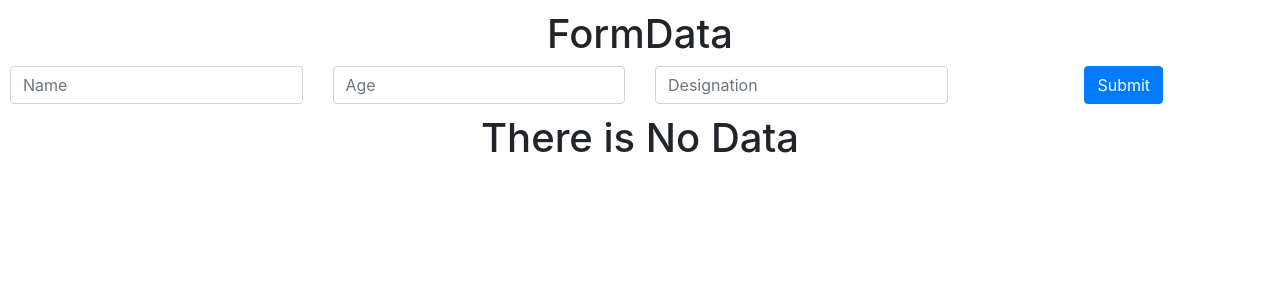
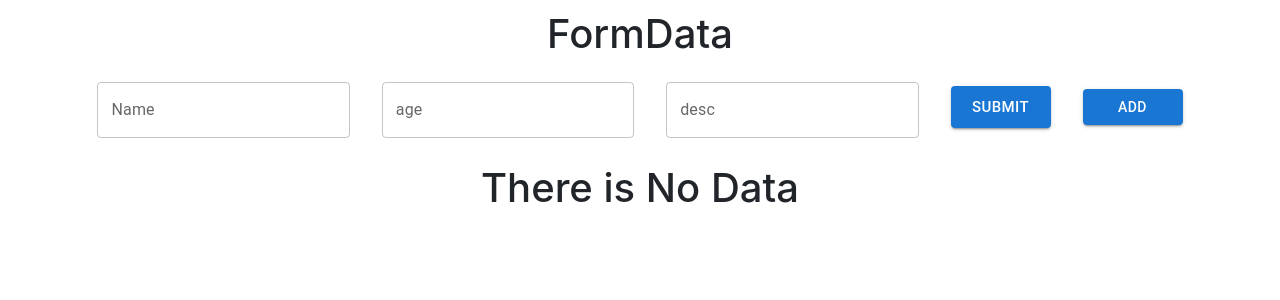
Before and after one commit to AbdullahNiaz39/Use-Of-Hooks, a React (Create React App) app: page / in a window 1280 px wide. Shown: the top 300 px of the page. Built offline with nearby package versions, Linux system fonts and the light colour scheme.

Commit message:
generic Form and table

```diff
--- a/package.json
+++ b/package.json
@@ -3,6 +3,9 @@
   "version": "0.1.0",
   "private": true,
   "dependencies": {
+    "@emotion/react": "^11.10.5",
+    "@emotion/styled": "^11.10.5",
+    "@mui/material": "^5.10.17",
     "@testing-library/jest-dom": "^5.16.5",
     "@testing-library/react": "^13.4.0",
     "@testing-library/user-event": "^13.5.0",
--- a/src/component/TableData.js
+++ b/src/component/TableData.js
@@ -23,9 +23,9 @@ const TableData = ({ onData }) => {
         </thead>
         <tbody>
 {onData.map((data, index) => (
-            <tr>
+            <tr key={index}>
               {columns.coloumed.map((column) => {
-                return <td>{data[column.id]}</td>;
+                return <td>{data[column.name]}</td>;
               })}
               {/* <th scope="row">{++index}</th>
               <td>{data.name}</td>
--- a/src/component/form.js
+++ b/src/component/form.js
@@ -1,11 +1,38 @@
 import React, { useState } from "react";
 import TableData from "./TableData";
-import table from "./table.json"
+import table from "./table.json";
+import { Button, TextField } from "@mui/material";
+import { Box, margin } from "@mui/system";
+import columns from "./table.json";
 const Form = () => {
+   //useHooks using isVisible
+   const [isFieldVisible, setisFieldVisible] = useState(false);
+
+  //useHooks using generic
+
+  const [formJson, setFormJson] = useState(
+    columns.coloumed
+    // {
+    //   id: 1,
+    //   name: "name",
+    //   type: "text",
+    // },
+    // {
+    //   id: 2,
+    //   name: "age",
+    //   type: "number",
+    // },
+    // {
+    //   id: "desc",
+    //   name: "desc",
+    //   type: "text",
+    // },
+  );
 
   ///useHooks passing in object
-  const [data, setData] = useState({name:"",age:"",desc:""});
+  const [data, setData] = useState({ name: "", age: "", desc: "" });
   const [storeData, setStoreData] = useState([]);
+  const [fieldAdd, setfieldAdd] = useState([{name:""}]);
 
   //handleChange
   const handleChange = (e) => {
@@ -18,19 +45,32 @@ const Form = () => {
   ///HandleSubmit
   const handleSubmit = (e) => {
     e.preventDefault();
+    // if (data.name === "" || data.age == "" || data.desc === "") {
+    //  return null;
+    // } else {
+      setStoreData((storeData) => [...storeData, data]);
+    // }
   };
 
-  //DataSubmit to store Data
-  const dataSubmit = (e) => {
-    if(data.name ===""|| data.age=="" || data.desc==="" )
-    {
-      return null;
-    }
-    else{
-    setStoreData((storeData) => [...storeData, data]);}
 
-  };
+  //for Generic function  to store Data
+  const AddField=()=>{
+    setisFieldVisible(true);
+  }
+///
+const valueChange = (e) => {
+  setfieldAdd(()=>({
+    name:e.target.value
+  }));
+};
 
+const submitField=(e)=>{
+  e.preventDefault();
+ formJson.push(fieldAdd);
+console.log(formJson);
+
+  setisFieldVisible(false);
+}
 
   ///Return Data
   return (
@@ -38,7 +78,31 @@ const Form = () => {
       <div>
         <h1>FormData</h1>
       </div>
-      <form onSubmit={handleSubmit}>
+      <Box
+      component="form"
+      sx={{
+        '& > :not(style)': { m: 2, width: '25ch' },
+      }}
+      onSubmit={handleSubmit}
+      noValidate
+      autoComplete="off"
+    >
+      {formJson.map((txt) => {
+       return( <TextField name={txt.name}
+        type ="text"
+        label={txt.name}
+        onChange={handleChange}
+         value={data[txt.name] || ""}
+        />);
+      })}
+      <Button variant="contained" size="large" type="submit" style={{maxWidth:"100px", marginTop:"20px"}} >
+        submit
+      </Button>
+      <Button variant="contained" onClick={AddField}  style={{maxWidth:"100px", marginTop:"20px"}} >
+        Add
+      </Button>
+      </Box>
+      {/* <form onSubmit={handleSubmit}>
         <div className="row">
           <div className="col">
             <input
@@ -74,14 +138,27 @@ const Form = () => {
             ></input>
           </div>
           <div class="col">
-            <button type="submit" onClick={dataSubmit} class="btn btn-primary">
+            <button type="submit" onClick={dataSubmit} class="btn btn-success">
               Submit
+            </button>
+            <button type="submit" onClick={AddField} class="btn btn-primary">
+            Add Filed
             </button>
           </div>
         </div>
         <div class="row"></div>
-      </form>
+      </form> */}
       <div style={{ marginTop: "10px" }}>
+        <div>
+          {isFieldVisible &&
+          <>
+          <input type="text"  name="descriptions" onChange={valueChange}></input>
+          <Button variant="contained" onClick={submitField} size="large"  style={{maxWidth:"100px", marginTop:"20px"}} >
+        Add
+      </Button>
+          </>
+          }
+        </div>
         <TableData onData={storeData} />
       </div>
     </div>
--- a/src/component/table.json
+++ b/src/component/table.json
@@ -1,8 +1,5 @@
 {"coloumed": [
-  {
-    "id": "id",
-    "name": "id"
-  },
+
     {
       "id": "name",
       "name": "Name"
@@ -11,6 +8,10 @@
     {
       "id": "age",
       "name": "age"
+    },
+    {
+      "id": "desc",
+      "name": "desc"
     }
 
   ]}
```
Also changed, not shown: 1 other file (tests, documents, lock files or other folders).
